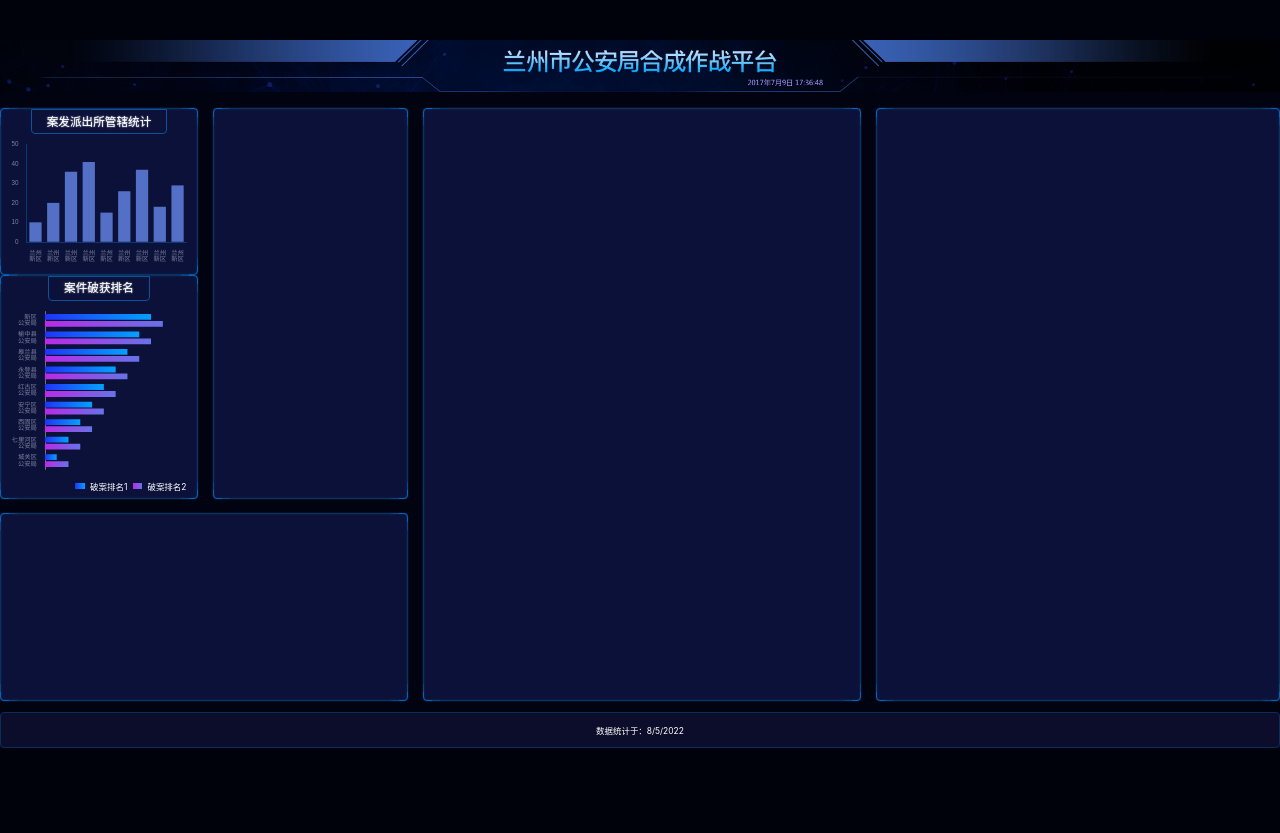
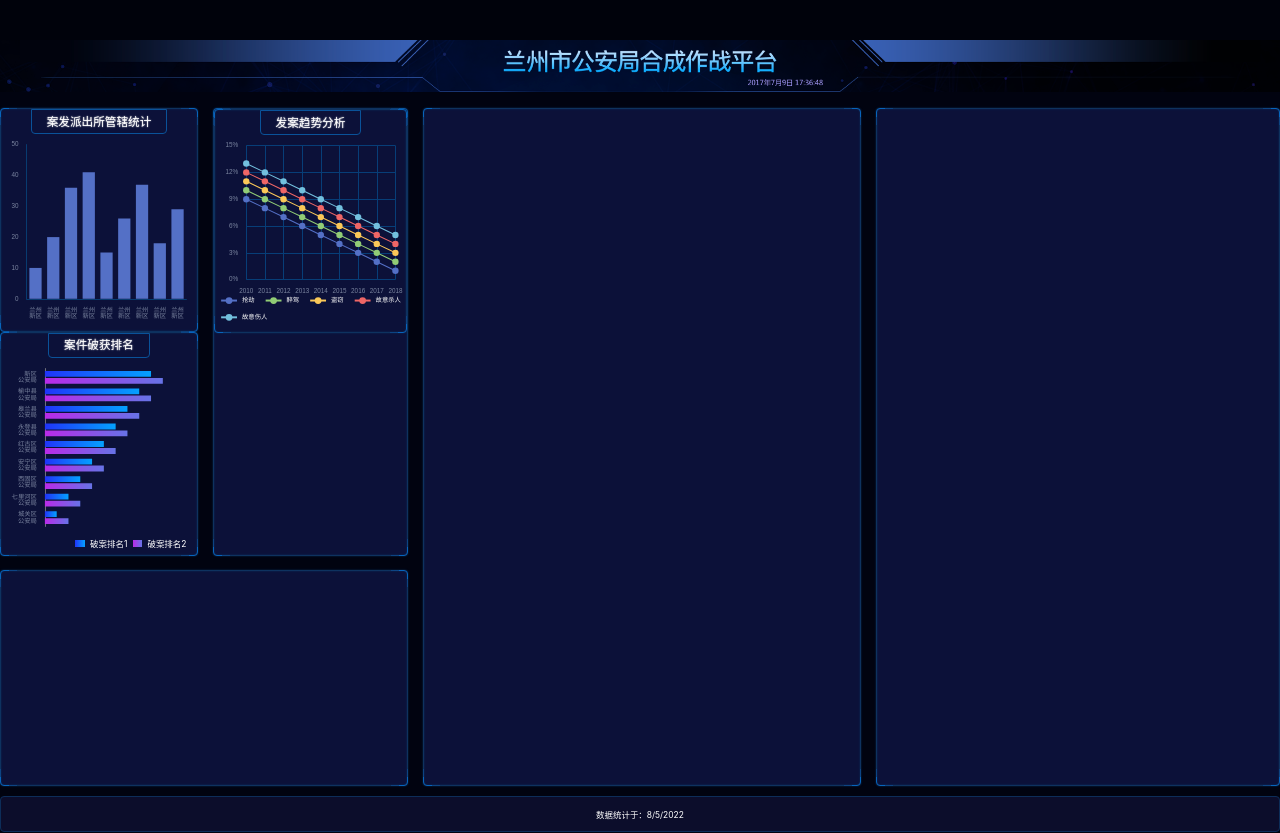
Before and after one commit to deib0/screen, a React (Vite) app: page /#/ in a window 1280 px wide. Before the commit the page ends 800 px from the top, so only its background shows below. Built offline with nearby package versions, Linux system fonts and the light colour scheme.

Commit message:
完成chart3

```diff
--- /dev/null
+++ b/src/components/chart-3.tsx
@@ -0,0 +1,82 @@
+import React, {useEffect, useRef} from 'react';
+import * as echarts from 'echarts';
+import {createEchartsOptions} from '../shared/create-echarts-options';
+import {px} from '../shared/px';
+
+export const Chart3 = () => {
+  const divRef = useRef(null);
+  useEffect(() => {
+    var myChart = echarts.init(divRef.current);
+    myChart.setOption(createEchartsOptions({
+      legend: {
+        bottom: px(10),
+        textStyle: {color: 'white'},
+        itemWidth: px(30),
+        itemHeight: px(16)
+      },
+      grid: {
+        x: px(20),
+        x2: px(20),
+        y: px(20),
+        y2: px(70),
+        containLabel: true
+      },
+      xAxis: {
+        type: 'category',
+        boundaryGap: false,
+        data: [2010, 2011, 2012, 2013, 2014, 2015, 2016, 2017, 2018],
+        splitLine: {show: true, lineStyle: {color: '#073E78'}},
+        axisTick: {show: false},
+        axisLine: {show: false},
+      },
+      yAxis: {
+        type: 'value',
+        splitLine: {lineStyle: {color: '#073E78'}},
+        axisLabel: {
+          formatter(val) {
+            return val * 100 + '%';
+          }
+        }
+      },
+      series: [
+        {
+          name: '抢劫',
+          type: 'line',
+          data: [0.01, 0.02, 0.03, 0.04, 0.05, 0.06, 0.07, 0.08, 0.09].reverse()
+        },
+        {
+          name: '醉驾',
+          type: 'line',
+          data: [0.02, 0.03, 0.04, 0.05, 0.06, 0.07, 0.08, 0.09, 0.10].reverse()
+        },
+        {
+          name: '盗窃',
+          type: 'line',
+          data: [0.03, 0.04, 0.05, 0.06, 0.07, 0.08, 0.09, 0.10, 0.11].reverse()
+        },
+        {
+          name: '故意杀人',
+          type: 'line',
+          data: [0.04, 0.05, 0.06, 0.07, 0.08, 0.09, 0.10, 0.11, 0.12].reverse()
+        },
+        {
+          name: '故意伤人',
+          type: 'line',
+          data: [0.05, 0.06, 0.07, 0.08, 0.09, 0.10, 0.11, 0.12, 0.13].reverse()
+        }
+      ].map(obj => ({
+        ...obj,
+        symbol: 'circle',
+        symbolSize: px(12),
+        lineStyle: {width: px(2)}
+      }))
+    }));
+  }, []);
+
+  return (
+    <div className="bordered 发案趋势">
+      <h2>发案趋势分析</h2>
+      <div ref={divRef} className="chart"/>
+    </div>
+  );
+};
--- a/src/pages/home.scss
+++ b/src/pages/home.scss
@@ -74,27 +74,9 @@
     > .section5 {
       grid-area: box5;
     }
-    .管辖统计 {
-      height: px(315);
-      display: flex;
-      flex-direction: column;
-      align-items: center;
-      h2 {
-        flex-shrink: 0;
-        border: 1px solid #0a5299;
-        border-bottom-left-radius: 4px;
-        border-bottom-right-radius: 4px;
-        font-size: px(22);
-        line-height: px(24);
-        padding: px(10) px(28);
-        text-shadow: 0 0 px(3) white;
-      }
-      .chart {
-        flex: 1;
-        width: 100%;
-      }
-    }
-    .破获排名 {
+    .管辖统计,
+    .破获排名,
+    .发案趋势 {
       height: px(423);
       display: flex;
       flex-direction: column;
--- a/src/pages/home.tsx
+++ b/src/pages/home.tsx
@@ -2,6 +2,7 @@ import React, {useEffect, useRef} from 'react';
 import './home.scss';
 import {Chart1} from '../components/chart-1';
 import {Chart2} from '../components/chart-2';
+import {Chart3} from '../components/chart-3';
 
 export const Home = () => {
   return (
@@ -13,6 +14,7 @@ export const Home = () => {
           <Chart2/>
         </section>
         <section className="bordered section2">
+          <Chart3/>
         </section>
         <section className="bordered section3"></section>
         <section className="bordered section4"></section>
```
